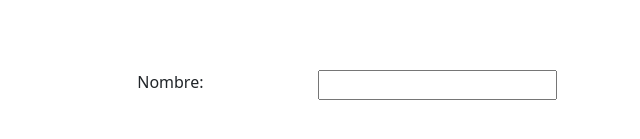
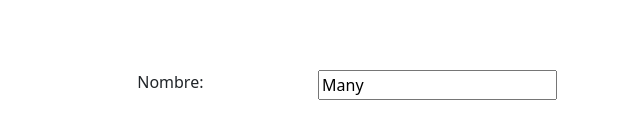
Before and after one commit to ManyVH/FormulariosAcrobat, a plain HTML site: page index.html in a window 1280 px wide. Shown: the part 371-510 px from the top of the page, 334-974 px from the left. Drawn offline with nearby package versions, Linux system fonts and the light colour scheme.

Commit message:
Primera Carga Formulario

```diff
--- a/index.html
+++ b/index.html
@@ -21,7 +21,7 @@
                 <span>Nombre: &nbsp;</span>
             </div>
             <div class="col-6">
-                <input type="text">
+                <input type="text" value="Many">
             </div>
         </div>
 
```
